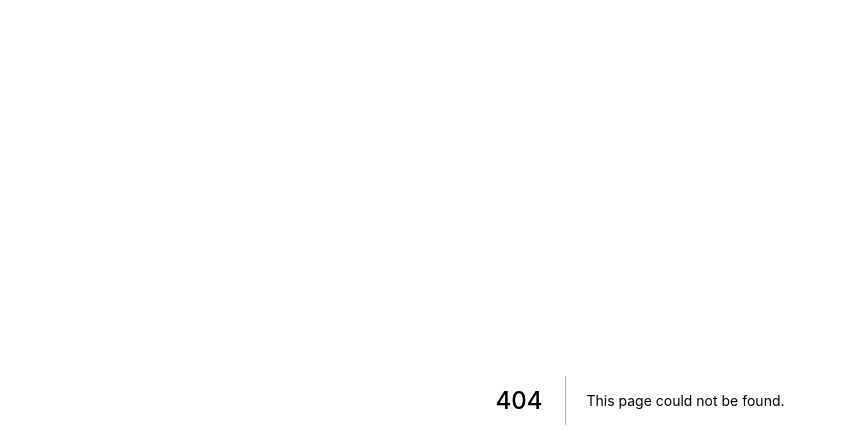
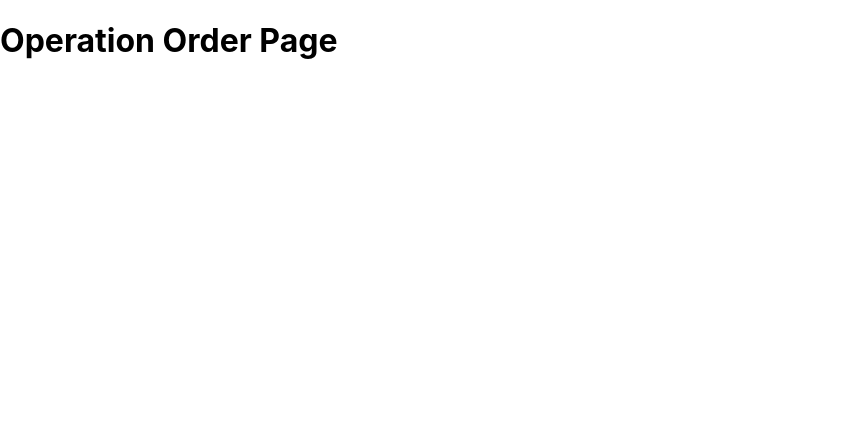
Before and after one commit to mrogovets/next-gis-sigint-app, a Next.js app: page /opOrdPage in a window 1280 px wide. Before the commit this address had no page. Shown: the top 448 px of the page, without its empty margins (0-846 px from the left). Built offline with nearby package versions, Linux system fonts and the light colour scheme.

Commit message:
added Operetion Order Page in opOrdPage.jsx

```diff
--- a/components/SideBarMenu.jsx
+++ b/components/SideBarMenu.jsx
@@ -4,6 +4,7 @@ import Typography from "@mui/material/Typography";
 import Button from "@mui/material/Button";
 import ButtonGroup from "@mui/material/ButtonGroup";
 import { ContextSBMenu } from "../Context/ContextSBMenu";
+import Link from "next/link";
 
 export const SideBarMenu = ({ SBMenuOpen, getMenuNumber }) => {
   const { isSBMenuOpen } = useContext(ContextSBMenu);
@@ -36,6 +37,7 @@ export const SideBarMenu = ({ SBMenuOpen, getMenuNumber }) => {
   const SixHandleClick = () => {
     isSBMenuOpen();
     getMenuNumber("Six");
+    console.log("OpOrd");
   };
 
   const SevenHandleClick = () => {
@@ -68,7 +70,9 @@ export const SideBarMenu = ({ SBMenuOpen, getMenuNumber }) => {
       Розрахувати марш
     </Button>,
     <Button key="six" onClick={SixHandleClick}>
-      Сформувати бойове розпорядження
+      <Link href="/opordpage">
+        <a>Сформувати бойове розпорядження</a>
+      </Link>
     </Button>,
     <Button key="seven" onClick={SevenHandleClick}>
       Здійснити розрахунок сил та засобів РЕР
--- /dev/null
+++ b/pages/opOrdPage.jsx
@@ -0,0 +1,11 @@
+import React from "react";
+
+const OpOrderPage = () => {
+  return (
+    <React.Fragment>
+      <h1>Operation Order Page</h1>
+    </React.Fragment>
+  );
+};
+
+export default OpOrderPage;
```
